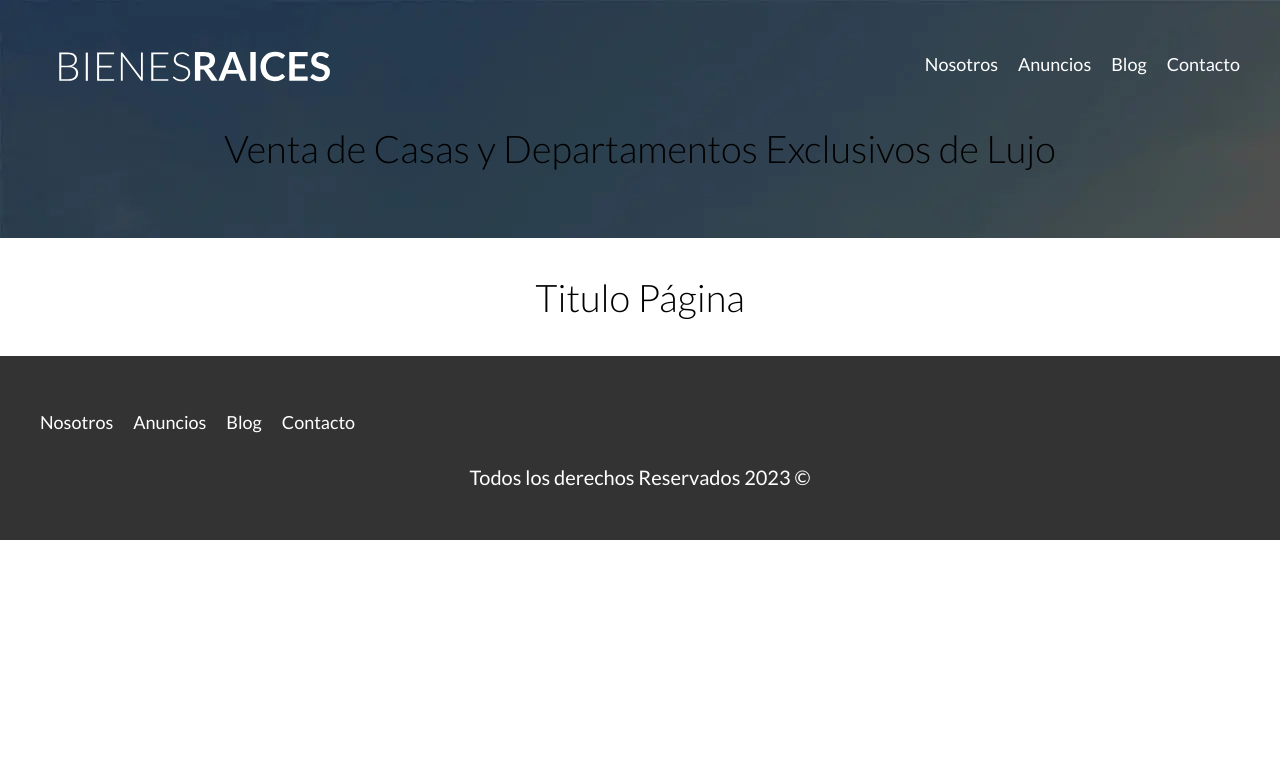
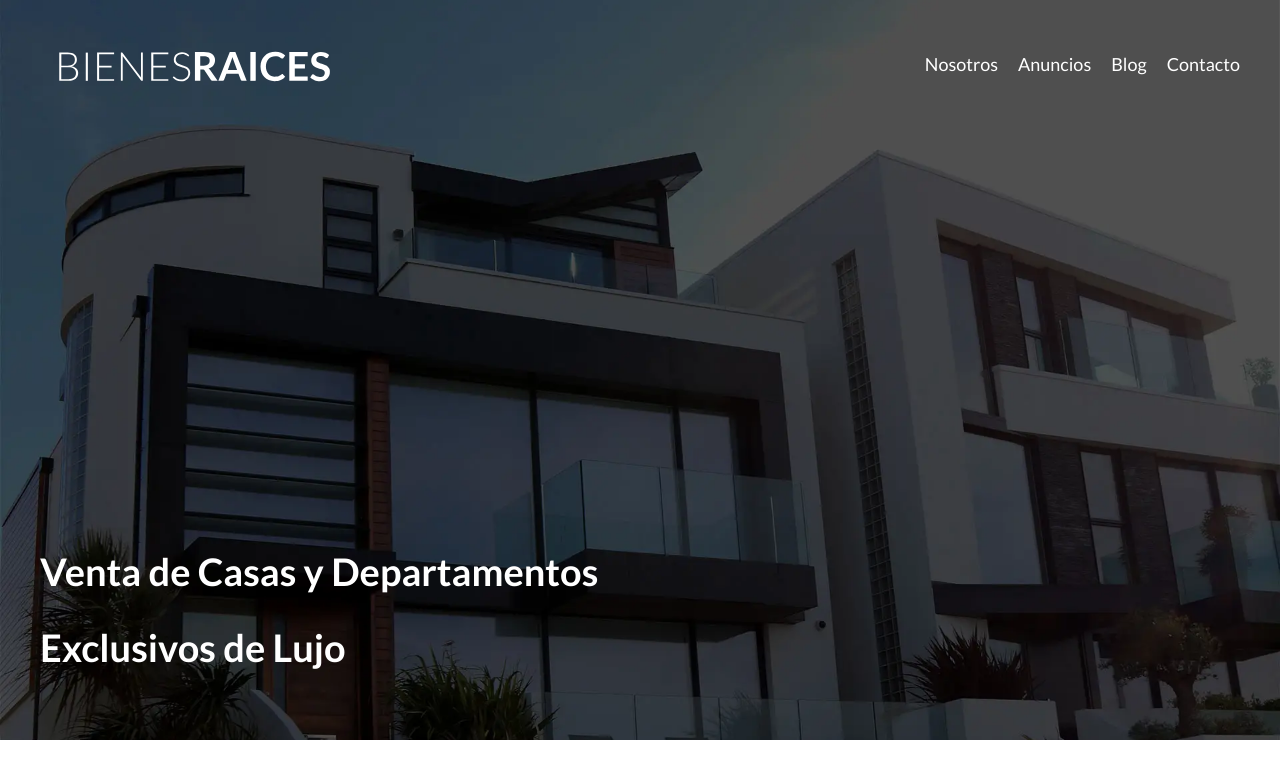
Before and after one commit to Firelx/bienes_raices, a website: page index.html in a window 1280 px wide. Shown: the top 762 px of the page. Drawn offline with Linux system fonts and the light colour scheme.

Commit message:
Crear header principal

```diff
--- a/src/scss/layout/_header.scss
+++ b/src/scss/layout/_header.scss
@@ -10,4 +10,33 @@
     background-color: $grisOscuro;
     padding: 1rem 0 3rem 0;
 
+    &.inicio {
+        background-position: center center;
+        background-size: cover;
+
+        @include tablet {
+            min-height: 70rem;
+        }
+
+        .contenido-header {
+            @include tablet {
+                min-height: 70rem;
+            }
+        }
+    }
+
 }
+
+.contenido-header {
+    display: flex;
+    flex-direction: column;
+    justify-content: space-between;
+
+    h1 {
+        text-align: left;
+        color: $blanco;
+        font-weight: $bold;
+        line-height: 2;
+        max-width: 60rem;
+    }
+}
```
Also changed, not shown: anuncios.html (+0 -1 lines), blog.html (+0 -1 lines), contacto.html (+0 -1 lines), nosotros.html (+0 -1 lines), build/css/app.css, 1 other file.
